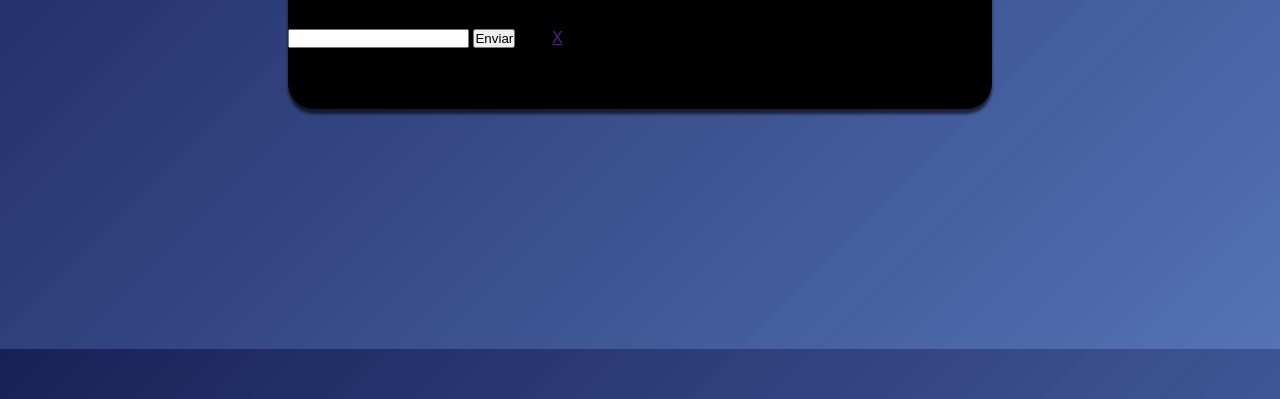
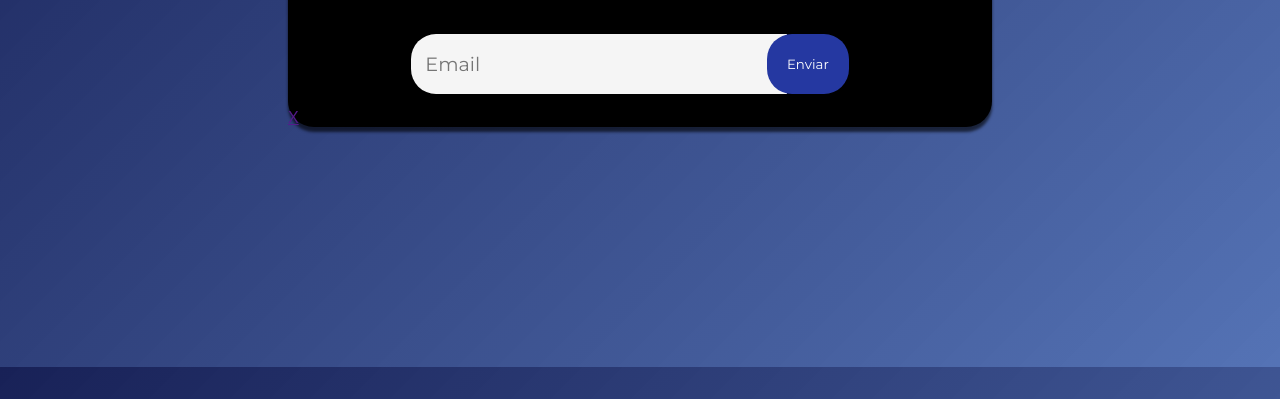
Before and after one commit to Kayquedias/Sass_Pop-up, a plain HTML site: page index.html in a window 1280 px wide. Shown: the part 401-800 px from the top of the page. Drawn offline with Linux system fonts and the light colour scheme.

Commit message:
principal commit

```diff
--- a/index.html
+++ b/index.html
@@ -16,8 +16,8 @@
         </div>
 
         <form action="dialog">
-            <input type="email" name="email" id="input-email">
-            <input type="submit" value="Enviar">
+            <input type="email" required name="email" id="input-email" placeholder="Email">
+            <input type="submit" value="Enviar" id="input-submit">
         </form>
         <a href=""><span>X</span></a>
     </div>
--- a/styles/style.scss
+++ b/styles/style.scss
@@ -28,7 +28,7 @@
 
     img {
         position: relative;
-        top: -55px;
+        top: -38px;
         left: 10%;
     }
 
@@ -52,4 +52,53 @@
             line-height: 21px;
         }
     }
+
+    form {
+        grid-column: 1 / 3;
+
+        display: flex;
+        justify-content: center;
+    }
+
+    input {
+        margin: 5px 0 15px;
+        outline: none;
+        font-family: Montserrat;
+
+        &:first-of-type {
+            width: 20vw;
+            padding: 2vh 15% 2vh 2%;
+            font-size: 1.5vw;
+
+            border-radius: 25px 0px 0px 25px;
+            border: none;
+            background-color: rgb(245, 245, 245);
+        }
+
+        &:nth-child(2) {
+            border-radius: 25px;
+            border: none;
+            background-color: rgb(37, 56, 161);
+            color: rgb(255, 255, 255);
+
+            cursor: pointer;
+            padding: 2vh 20px;
+
+            transform: translate(-20px);
+            transition: 0.3s;
+            z-index: 2;
+
+            position: relative;
+
+            &:hover {
+                background-color: rgb(36, 52, 146);
+
+                padding: 2vh 22px;
+            }
+        }
+
+
+    }
+
+
 }
```
Also changed, not shown: styles/dist/style.css.
